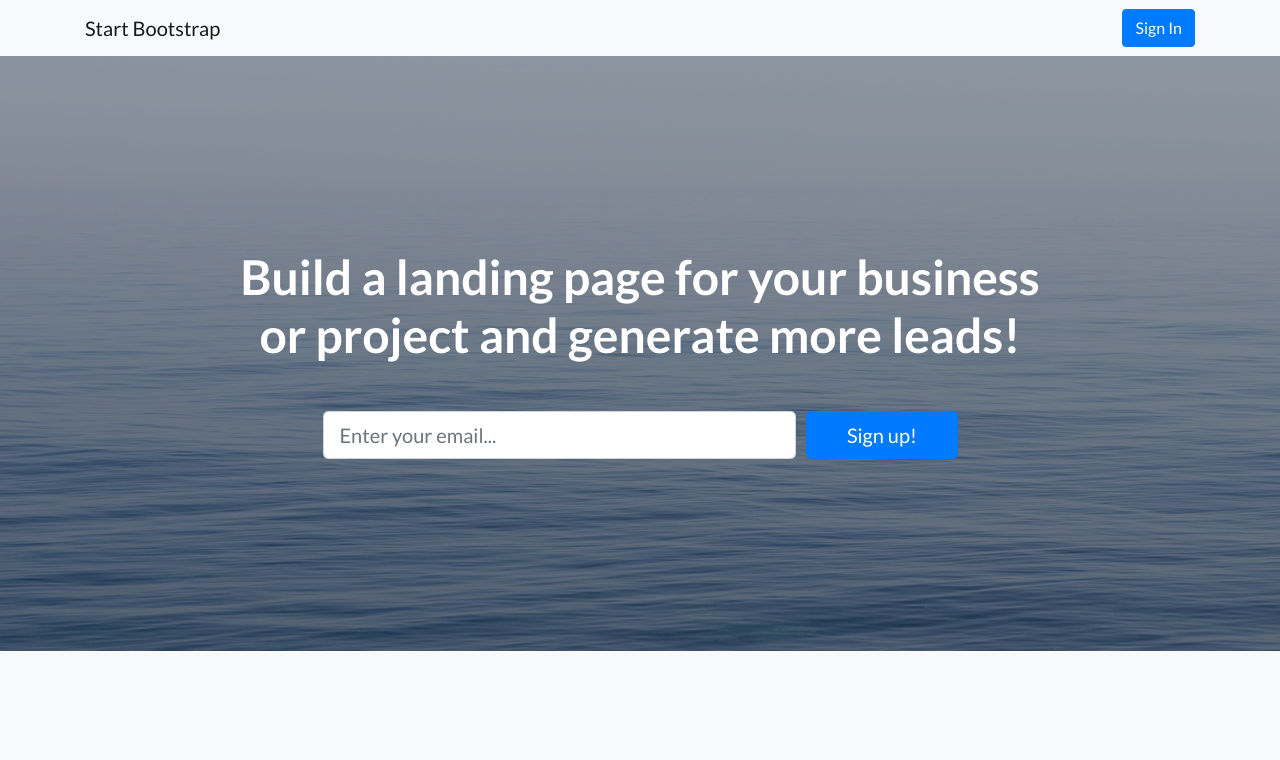
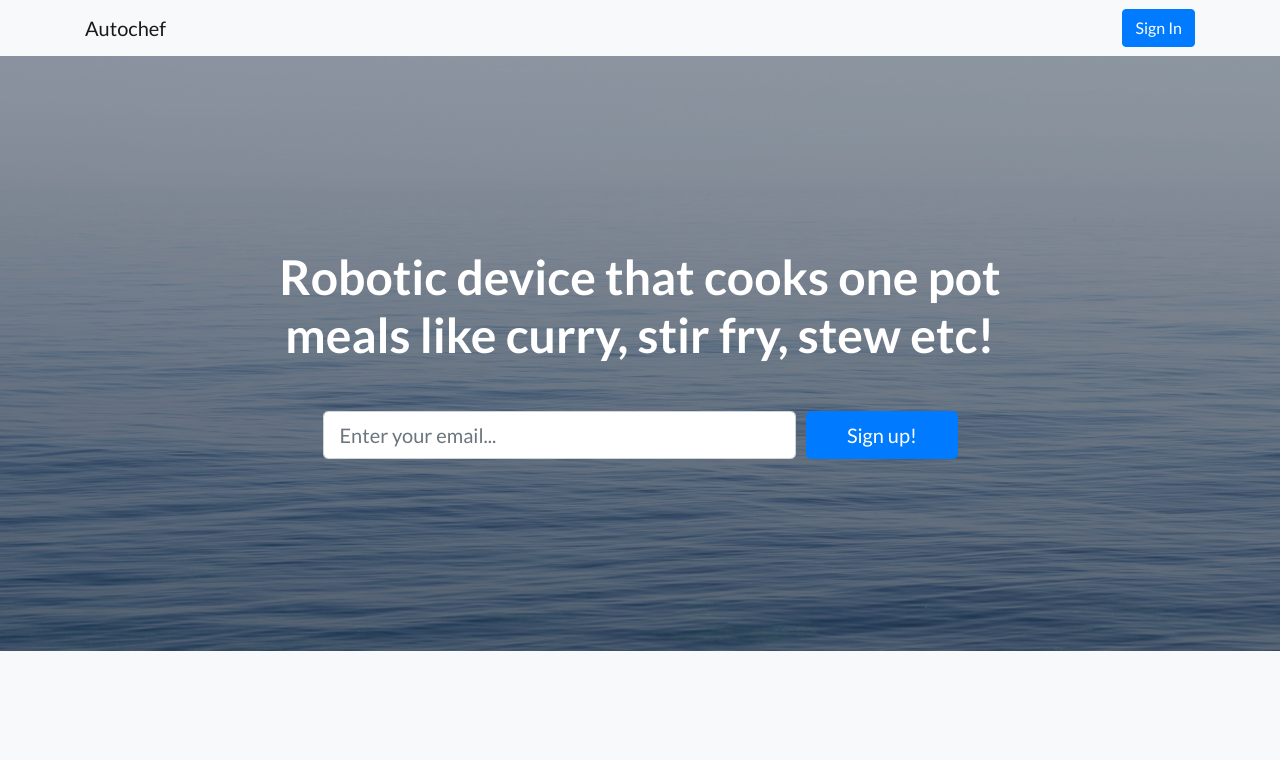
Before and after one commit to sangeetsatheesh/sangeetsatheesh.github.io, a website: page index.html in a window 1280 px wide. Shown: the top 760 px of the page. Drawn offline with Linux system fonts and the light colour scheme.

Commit message:
Initial commit
Initial commit v1

```diff
--- a/index.html
+++ b/index.html
@@ -28,7 +28,7 @@
   <!-- Navigation -->
   <nav class="navbar navbar-light bg-light static-top">
     <div class="container">
-      <a class="navbar-brand" href="#">Start Bootstrap</a>
+      <a class="navbar-brand" href="#">Autochef</a>
       <a class="btn btn-primary" href="#">Sign In</a>
     </div>
   </nav>
@@ -39,7 +39,7 @@
     <div class="container">
       <div class="row">
         <div class="col-xl-9 mx-auto">
-          <h1 class="mb-5">Build a landing page for your business or project and generate more leads!</h1>
+          <h1 class="mb-5">Robotic device that cooks one pot meals like curry, stir fry, stew etc!</h1>
         </div>
         <div class="col-md-10 col-lg-8 col-xl-7 mx-auto">
           <form>
```
Also changed, not shown: README.md.
